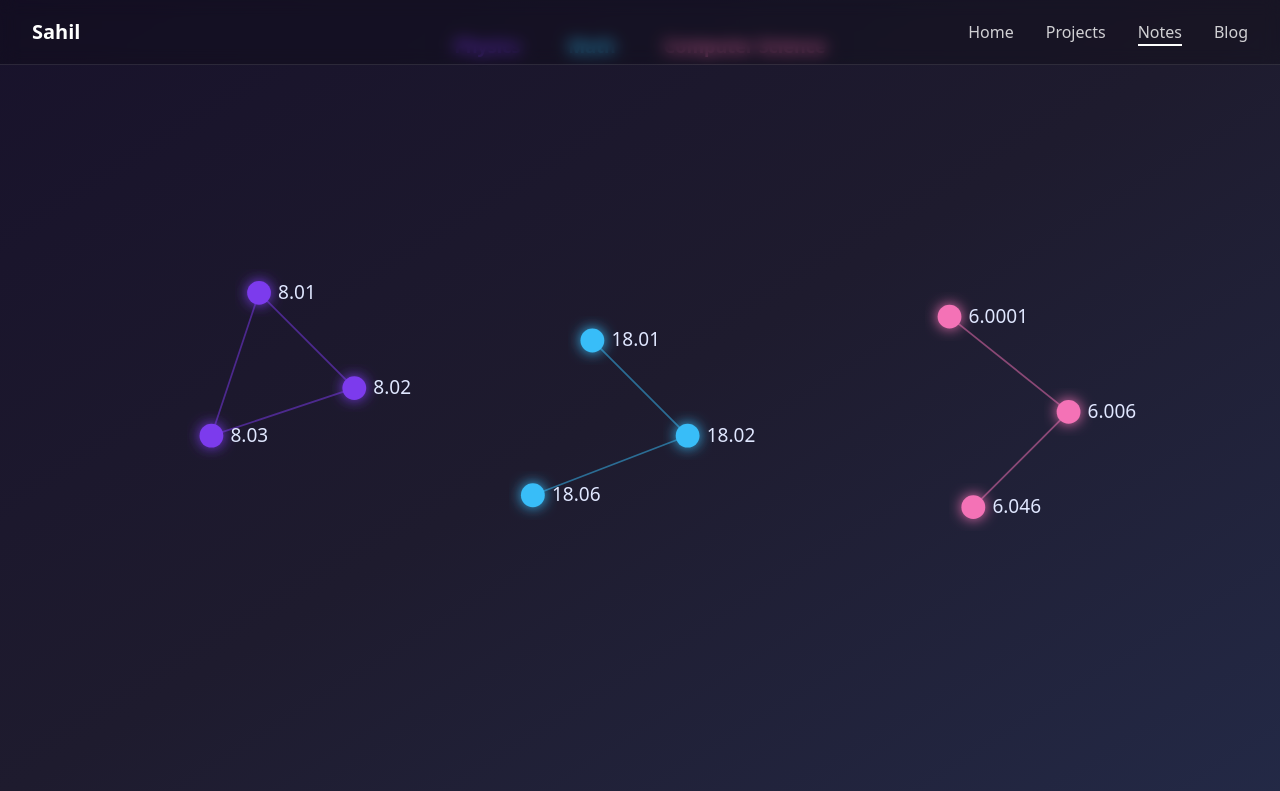
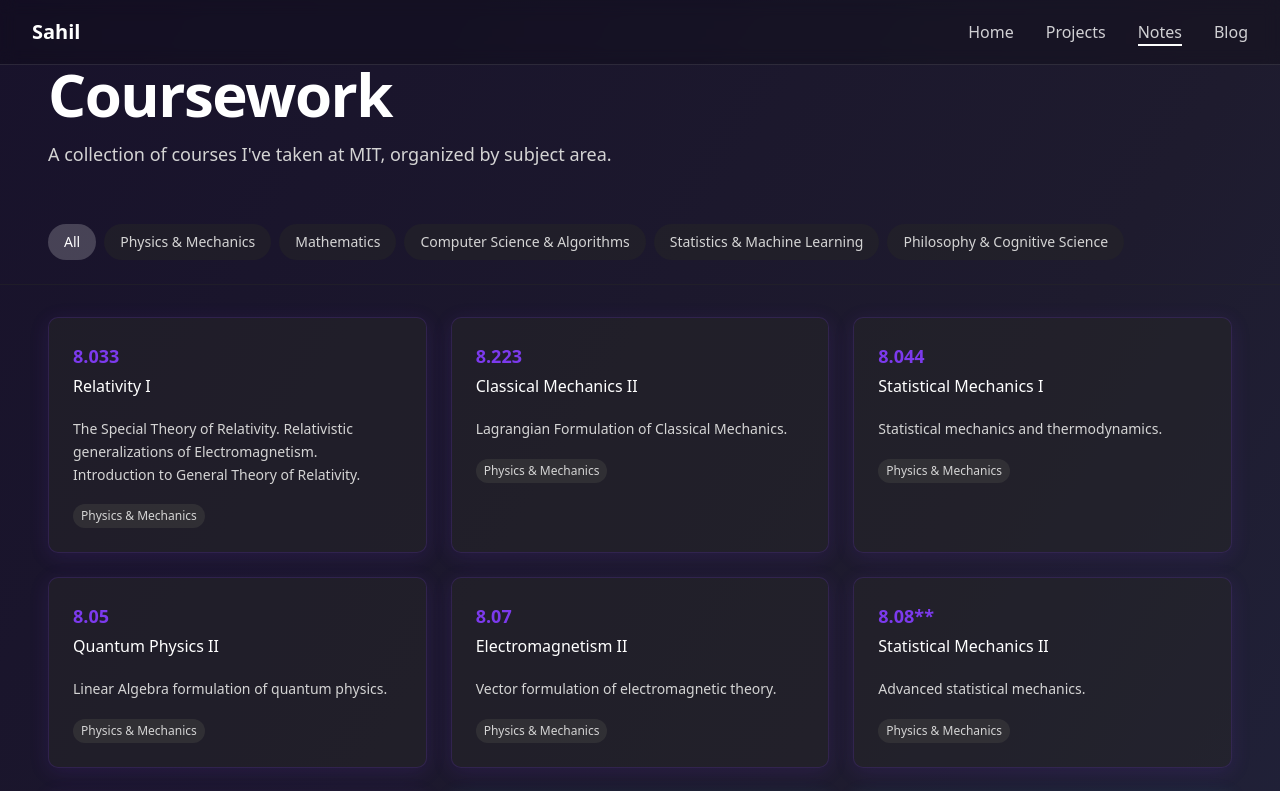
Before and after one commit to woodpulp003/personal-website, a Next.js app: page /notes in a window 1280 px wide. Shown: the top 791 px of the page. Built offline with nearby package versions, Linux system fonts and the light colour scheme.

Commit message:
Add comprehensive coursework section to notes page with all classes organized by category

```diff
--- a/src/app/notes/page.tsx
+++ b/src/app/notes/page.tsx
@@ -2,150 +2,263 @@
 
 import { useState } from 'react';
 
-const CONSTELLATIONS = [
+interface Course {
+  id: string;
+  code: string;
+  title: string;
+  description: string;
+  category: string;
+  color: string;
+}
+
+const courses: Course[] = [
+  // Physics & Mechanics
   {
-    name: 'Physics',
-    color: '#7C3AED', // purple
-    stars: [
-      { id: '8.01', label: '8.01', name: 'Classical Mechanics', x: 120, y: 80 },
-      { id: '8.02', label: '8.02', name: 'Electricity & Magnetism', x: 200, y: 160 },
-      { id: '8.03', label: '8.03', name: 'Waves', x: 80, y: 200 },
-    ],
-    lines: [
-      [0, 1], [1, 2], [2, 0]
-    ]
+    id: '8.033',
+    code: '8.033',
+    title: 'Relativity I',
+    description: 'The Special Theory of Relativity. Relativistic generalizations of Electromagnetism. Introduction to General Theory of Relativity.',
+    category: 'Physics & Mechanics',
+    color: '#7C3AED'
   },
   {
-    name: 'Math',
-    color: '#38BDF8', // blue
-    stars: [
-      { id: '18.01', label: '18.01', name: 'Single Variable Calculus', x: 400, y: 120 },
-      { id: '18.02', label: '18.02', name: 'Multivariable Calculus', x: 480, y: 200 },
-      { id: '18.06', label: '18.06', name: 'Linear Algebra', x: 350, y: 250 },
-    ],
-    lines: [
-      [0, 1], [1, 2]
-    ]
+    id: '8.223',
+    code: '8.223',
+    title: 'Classical Mechanics II',
+    description: 'Lagrangian Formulation of Classical Mechanics.',
+    category: 'Physics & Mechanics',
+    color: '#7C3AED'
   },
   {
-    name: 'Computer Science',
-    color: '#F472B6', // pink
-    stars: [
-      { id: '6.0001', label: '6.0001', name: 'Intro to CS', x: 700, y: 100 },
-      { id: '6.006', label: '6.006', name: 'Algorithms', x: 800, y: 180 },
-      { id: '6.046', label: '6.046', name: 'Design & Analysis', x: 720, y: 260 },
-    ],
-    lines: [
-      [0, 1], [1, 2]
-    ]
+    id: '8.044',
+    code: '8.044',
+    title: 'Statistical Mechanics I',
+    description: 'Statistical mechanics and thermodynamics.',
+    category: 'Physics & Mechanics',
+    color: '#7C3AED'
+  },
+  {
+    id: '8.05',
+    code: '8.05',
+    title: 'Quantum Physics II',
+    description: 'Linear Algebra formulation of quantum physics.',
+    category: 'Physics & Mechanics',
+    color: '#7C3AED'
+  },
+  {
+    id: '8.07',
+    code: '8.07',
+    title: 'Electromagnetism II',
+    description: 'Vector formulation of electromagnetic theory.',
+    category: 'Physics & Mechanics',
+    color: '#7C3AED'
+  },
+  {
+    id: '8.08',
+    code: '8.08**',
+    title: 'Statistical Mechanics II',
+    description: 'Advanced statistical mechanics.',
+    category: 'Physics & Mechanics',
+    color: '#7C3AED'
+  },
+  {
+    id: '8.962',
+    code: '8.962',
+    title: 'General Relativity',
+    description: 'Graduate level course on modeling spacetime as a manifold, whose curvature is informed by matter.',
+    category: 'Physics & Mechanics',
+    color: '#7C3AED'
+  },
+
+  // Mathematics
+  {
+    id: '18.03',
+    code: '18.03*',
+    title: 'Differential Equations',
+    description: 'Various methods of solving ODEs, with a focus on linear systems. Some methods of solving PDEs.',
+    category: 'Mathematics',
+    color: '#38BDF8'
+  },
+  {
+    id: '18.06',
+    code: '18.06*',
+    title: 'Linear Algebra',
+    description: 'Fundamentals of linear algebra.',
+    category: 'Mathematics',
+    color: '#38BDF8'
+  },
+  {
+    id: '18.211',
+    code: '18.211**',
+    title: 'Combinatorics I',
+    description: 'Introduction to combinatorial mathematics.',
+    category: 'Mathematics',
+    color: '#38BDF8'
+  },
+
+  // Computer Science & Algorithms
+  {
+    id: '6.1220',
+    code: '6.1220',
+    title: 'Design and Analysis of Algorithms',
+    description: 'Algorithm design and complexity analysis.',
+    category: 'Computer Science & Algorithms',
+    color: '#F472B6'
+  },
+  {
+    id: '6.S184',
+    code: '6.S184**',
+    title: 'Introduction to Diffusion Models',
+    description: 'Special topics in diffusion models.',
+    category: 'Computer Science & Algorithms',
+    color: '#F472B6'
+  },
+
+  // Statistics & Machine Learning
+  {
+    id: '6.3700',
+    code: '6.3700',
+    title: 'Introduction to Probability',
+    description: 'Fundamental concepts in probability theory.',
+    category: 'Statistics & Machine Learning',
+    color: '#10B981'
+  },
+  {
+    id: '6.3730',
+    code: '6.3730',
+    title: 'Applied Statistics',
+    description: 'Statistical methods and applications.',
+    category: 'Statistics & Machine Learning',
+    color: '#10B981'
+  },
+  {
+    id: '6.7910',
+    code: '6.7910',
+    title: 'Statistical Learning Theory',
+    description: 'A theoretical formulation of machine learning.',
+    category: 'Statistics & Machine Learning',
+    color: '#10B981'
+  },
+  {
+    id: '6.7800',
+    code: '6.7800',
+    title: 'Inference and Information',
+    description: 'Theory behind hypothesis tests, parameter estimation, model families and their asymptotics.',
+    category: 'Statistics & Machine Learning',
+    color: '#10B981'
+  },
+  {
+    id: '6.S966',
+    code: '6.S966',
+    title: 'Symmetry and its Applications to Machine Learning',
+    description: 'Quick introduction to representation theory, and using it to build symmetry-aware machine learning models.',
+    category: 'Statistics & Machine Learning',
+    color: '#10B981'
+  },
+  {
+    id: '9.521',
+    code: '9.521',
+    title: 'Non-Asymptotic Statistics',
+    description: 'Mathematical statistics on the non-asymptotic behavior of various probabilistic objects.',
+    category: 'Statistics & Machine Learning',
+    color: '#10B981'
+  },
+
+  // Philosophy & Cognitive Science
+  {
+    id: '24.09',
+    code: '24.09',
+    title: 'Minds and Machines',
+    description: 'A Philosophical survey of the various theories of mind, ranging from Duality in 1600s to modern neurological frameworks of the mind.',
+    category: 'Philosophy & Cognitive Science',
+    color: '#F59E0B'
   }
 ];
 
+const categories = ['All', 'Physics & Mechanics', 'Mathematics', 'Computer Science & Algorithms', 'Statistics & Machine Learning', 'Philosophy & Cognitive Science'];
+
 export default function NotesPage() {
-  const [selectedCourse, setSelectedCourse] = useState<null | { id: string; label: string; name: string }>(null);
+  const [selectedCategory, setSelectedCategory] = useState('All');
+  const [selectedCourse, setSelectedCourse] = useState<Course | null>(null);
   const [fade, setFade] = useState<'in' | 'out'>('in');
 
-  // Responsive SVG viewBox calculation
-  const allStars = CONSTELLATIONS.flatMap(c => c.stars);
-  const minX = Math.min(...allStars.map(s => s.x));
-  const maxX = Math.max(...allStars.map(s => s.x));
-  const minY = Math.min(...allStars.map(s => s.y));
-  const maxY = Math.max(...allStars.map(s => s.y));
-  const pad = 60;
-  const viewBox = `${minX - pad} ${minY - pad} ${maxX - minX + 2 * pad} ${maxY - minY + 2 * pad}`;
+  const filteredCourses = selectedCategory === 'All'
+    ? courses
+    : courses.filter(course => course.category === selectedCategory);
 
   // Handle smooth fade transition
-  function handleStarClick(star: { id: string; label: string; name: string }) {
+  function handleCourseClick(course: Course) {
     setFade('out');
     setTimeout(() => {
-      setSelectedCourse(star);
+      setSelectedCourse(course);
       setFade('in');
     }, 350);
   }
 
   return (
-    <div className="min-h-screen w-full bg-gradient-to-br from-[#18122B] via-[#1E1B2E] to-[#232946] flex items-center justify-center relative overflow-hidden">
+    <div className="min-h-screen w-full bg-gradient-to-br from-[#18122B] via-[#1E1B2E] to-[#232946] flex flex-col">
+      {/* Header */}
+      <div className="px-4 md:px-12 pt-16 pb-8">
+        <h1 className="text-4xl md:text-6xl font-extrabold mb-4 leading-none tracking-tight text-white">Coursework</h1>
+        <p className="text-neutral-300 text-lg max-w-2xl">
+          A collection of courses I&apos;ve taken at MIT, organized by subject area.
+        </p>
+      </div>
+
+      {/* Category Filter */}
+      <div className="px-4 md:px-12 py-6 border-b border-neutral-800/50">
+        <div className="flex flex-wrap gap-2">
+          {categories.map((category) => (
+            <button
+              key={category}
+              onClick={() => setSelectedCategory(category)}
+              className={`px-4 py-2 rounded-full text-sm font-medium transition-colors ${
+                selectedCategory === category
+                  ? 'bg-white/20 text-white'
+                  : 'bg-neutral-800/50 text-neutral-300 hover:bg-neutral-700/50'
+              }`}
+            >
+              {category}
+            </button>
+          ))}
+        </div>
+      </div>
+
       {/* Fade transition wrapper */}
-      <div className={`absolute inset-0 transition-opacity duration-300 ${fade === 'out' ? 'opacity-0' : 'opacity-100'} flex items-center justify-center`}>
-        {/* Main constellation view */}
+      <div className={`flex-1 transition-opacity duration-300 ${fade === 'out' ? 'opacity-0' : 'opacity-100'}`}>
+        {/* Course Grid View */}
         {!selectedCourse && (
-          <>
-            <svg
-              width="1000"
-              height="500"
-              className="block mx-auto"
-              style={{maxWidth: '100vw', maxHeight: '70vh'}}
-              viewBox={viewBox}
-            >
-              {CONSTELLATIONS.map((c) => (
-                <g key={c.name}>
-                  {/* Draw lines */}
-                  {c.lines.map(([from, to], li) => {
-                    const s1 = c.stars[from];
-                    const s2 = c.stars[to];
-                    return (
-                      <line
-                        key={li}
-                        x1={s1.x}
-                        y1={s1.y}
-                        x2={s2.x}
-                        y2={s2.y}
-                        stroke={c.color}
-                        strokeWidth="1.5"
-                        opacity="0.5"
-                      />
-                    );
-                  })}
-                  {/* Draw stars */}
-                  {c.stars.map((star) => (
-                    <g key={star.id} style={{cursor: 'pointer'}}>
-                      <circle
-                        cx={star.x}
-                        cy={star.y}
-                        r="10"
-                        fill={c.color}
-                        filter="url(#glow)"
-                        className="transition-all duration-200 hover:drop-shadow-[0_0_12px_rgba(124,58,237,0.7)] hover:brightness-150 hover:r-16"
-                        style={{
-                          transition: 'filter 0.2s, r 0.2s',
-                        }}
-                        onClick={() => handleStarClick(star)}
-                        onMouseOver={e => e.currentTarget.setAttribute('r', '16')}
-                        onMouseOut={e => e.currentTarget.setAttribute('r', '10')}
-                      />
-                      <text
-                        x={star.x + 16}
-                        y={star.y + 5}
-                        fontSize="1rem"
-                        fill="#E0E7FF"
-                        className="select-none"
-                      >
-                        {star.label}
-                      </text>
-                    </g>
-                  ))}
-                </g>
-              ))}
-              {/* SVG filter for glow effect */}
-              <defs>
-                <filter id="glow" x="-50%" y="-50%" width="200%" height="200%">
-                  <feGaussianBlur stdDeviation="6" result="coloredBlur"/>
-                  <feMerge>
-                    <feMergeNode in="coloredBlur"/>
-                    <feMergeNode in="SourceGraphic"/>
-                  </feMerge>
-                </filter>
-              </defs>
-            </svg>
-            {/* Constellation labels */}
-            <div className="absolute left-1/2 top-8 -translate-x-1/2 flex gap-12">
-              {CONSTELLATIONS.map((c) => (
-                <span key={c.name} className="text-lg font-semibold" style={{color: c.color, textShadow: '0 0 8px #0008'}}>{c.name}</span>
+          <div className="px-4 md:px-12 py-8">
+            <div className="grid grid-cols-1 md:grid-cols-2 lg:grid-cols-3 gap-6">
+              {filteredCourses.map((course) => (
+                <div
+                  key={course.id}
+                  className="bg-neutral-800/50 rounded-lg p-6 hover:bg-neutral-700/50 transition-all duration-200 cursor-pointer border border-neutral-700/50 hover:border-neutral-600/50 hover:scale-105"
+                  onClick={() => handleCourseClick(course)}
+                  style={{
+                    boxShadow: `0 4px 20px ${course.color}20`,
+                    borderColor: `${course.color}30`
+                  }}
+                >
+                  <div className="flex items-start justify-between mb-3">
+                    <div className="flex-1">
+                      <h3 className="text-lg font-semibold mb-1" style={{color: course.color}}>{course.code}</h3>
+                      <h4 className="text-white font-medium mb-2">{course.title}</h4>
+                    </div>
+                  </div>
+                  <p className="text-neutral-300 text-sm leading-relaxed">{course.description}</p>
+                  <div className="mt-4">
+                    <span className="inline-block px-2 py-1 bg-neutral-700/50 text-neutral-300 rounded-full text-xs">
+                      {course.category}
+                    </span>
+                  </div>
+                </div>
               ))}
             </div>
-          </>
+          </div>
         )}
-        {/* Course notes view */}
+
+        {/* Course Detail View */}
         {selectedCourse && (
           <div className="min-h-screen w-full flex flex-col items-center justify-center relative">
             <button
@@ -157,15 +270,22 @@ export default function NotesPage() {
                   setFade('in');
                 }, 350);
               }}
-              aria-label="Back to constellations"
+              aria-label="Back to courses"
             >
               ←
             </button>
-            <div className="bg-[#232946]/80 rounded-xl shadow-2xl p-10 max-w-xl w-full flex flex-col items-center">
-              <h2 className="text-3xl font-bold mb-2 text-center" style={{color: '#A5B4FC'}}>{selectedCourse.label}: {selectedCourse.name}</h2>
-              <div className="text-neutral-200 text-lg mt-4 text-center">
-                {/* Placeholder for notes */}
-                <p>Notes for <span className="font-semibold">{selectedCourse.label}</span> will appear here.</p>
+            <div className="bg-[#232946]/80 rounded-xl shadow-2xl p-10 max-w-2xl w-full flex flex-col items-center">
+              <h2 className="text-3xl font-bold mb-2 text-center" style={{color: selectedCourse.color}}>
+                {selectedCourse.code}: {selectedCourse.title}
+              </h2>
+              <p className="text-neutral-200 text-lg mt-4 text-center leading-relaxed">
+                {selectedCourse.description}
+              </p>
+              <div className="flex items-center justify-between w-full mt-6">
+                <span className="inline-block px-3 py-1 bg-neutral-700/50 text-neutral-300 rounded-full text-sm">
+                  {selectedCourse.category}
+                </span>
+                <span className="text-neutral-400 text-sm">MIT Course</span>
               </div>
             </div>
           </div>
```
Also changed, not shown: all_classes.txt (added).
